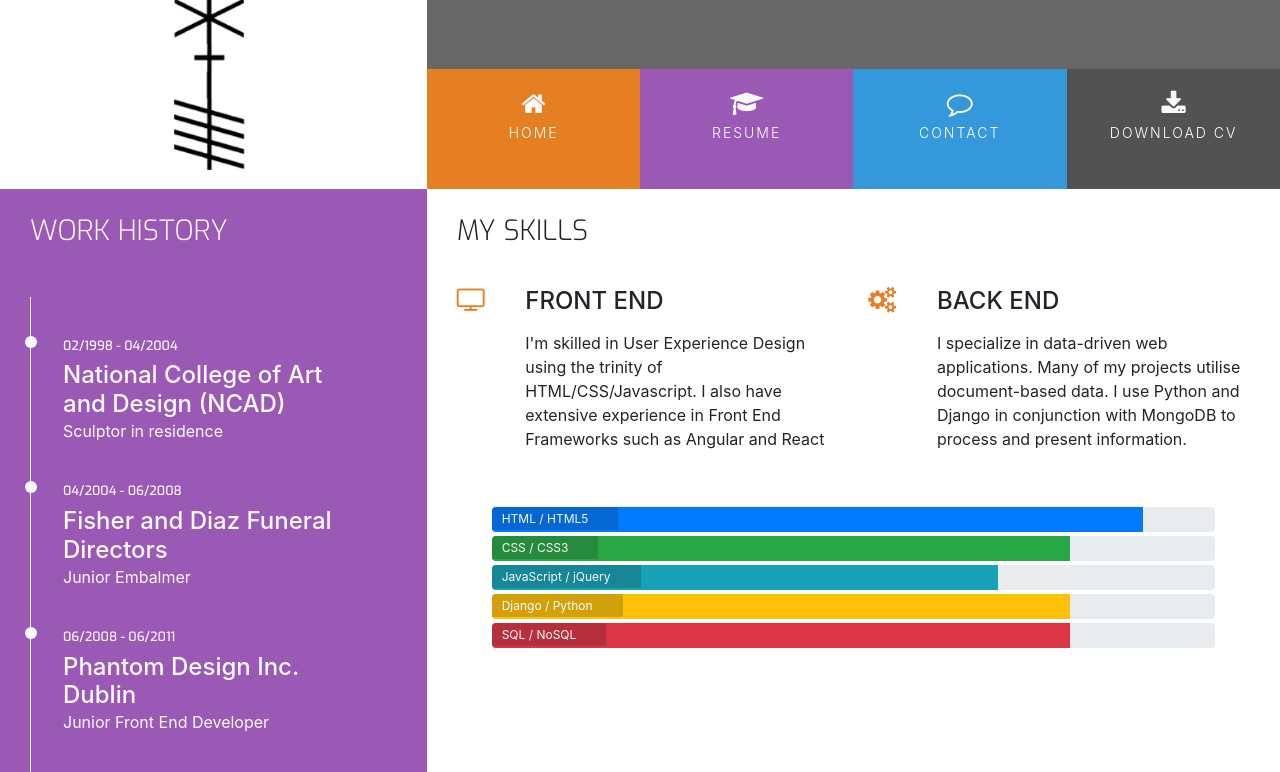
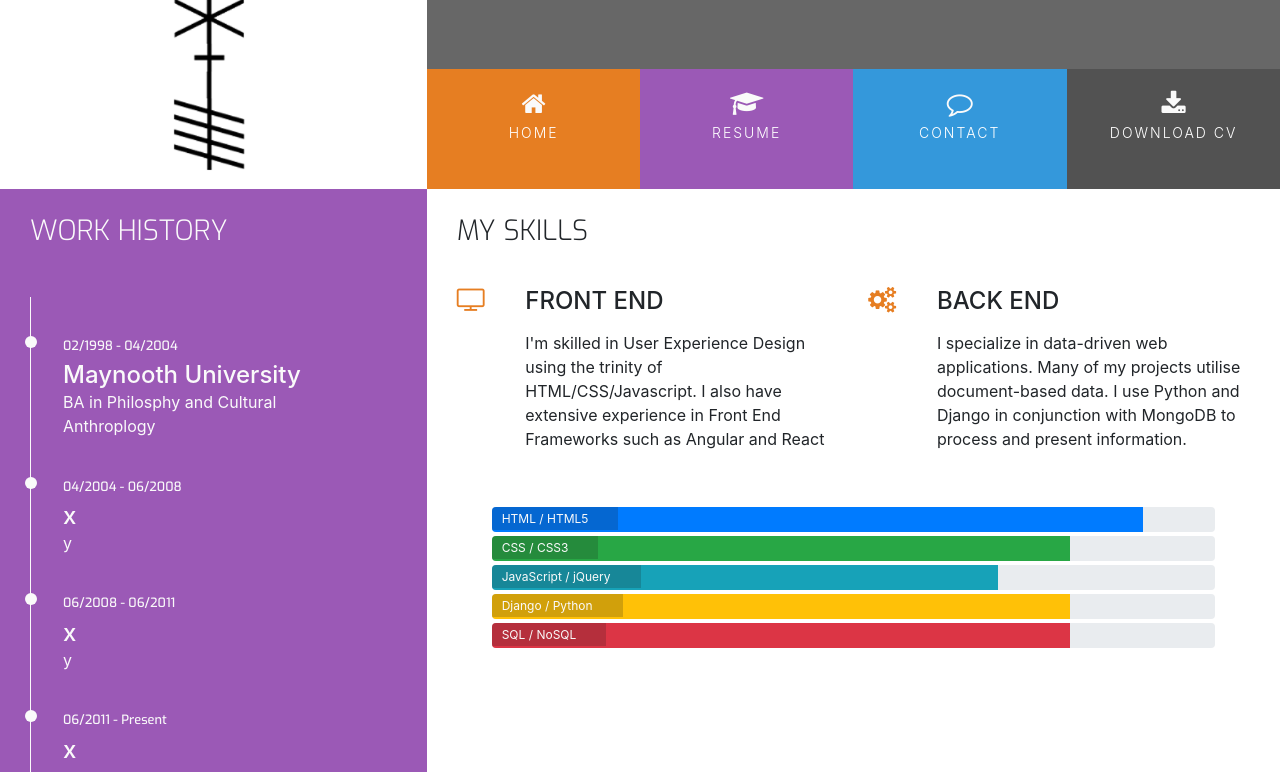
Before and after one commit to SamOBrienOlinger/Basic-components, a plain HTML site: page resume.html in a window 1280 px wide. Shown: the part 180-952 px from the top of the page. Drawn offline with nearby package versions, Linux system fonts and the light colour scheme.

Commit message:
update Work Histoiry section

```diff
--- a/resume.html
+++ b/resume.html
@@ -54,20 +54,20 @@
                 </div>
                 <div class="history-items">
                     <div class="timeline-item" data-dates="02/1998 - 04/2004">
-                        <h4>National College of Art and Design (NCAD)</h4>
-                        <p>Sculptor in residence</p>
+                        <h4> Maynooth University</h4>
+                        <p>BA in Philosphy and Cultural Anthroplogy</p>
                     </div>
                     <div class="timeline-item" data-dates="04/2004 - 06/2008">
-                        <h4>Fisher and Diaz Funeral Directors</h4>
-                        <p>Junior Embalmer</p>
+                        <h4> x </h4>
+                        <p> y </p>
                     </div>
                     <div class="timeline-item" data-dates="06/2008 - 06/2011">
-                        <h4>Phantom Design Inc. Dublin</h4>
-                        <p>Junior Front End Developer</p>
+                        <h4> x </h4>
+                        <p> y </p>
                     </div>
                     <div class="timeline-item" data-dates="06/2011 - Present">
-                        <h4>Hooli Inc. Silicon Valley</h4>
-                        <p>Full Stack Web Developer</p>
+                        <h4> x</h4>
+                        <p> y </p>
                     </div>
                 </div>
             </div>
```
